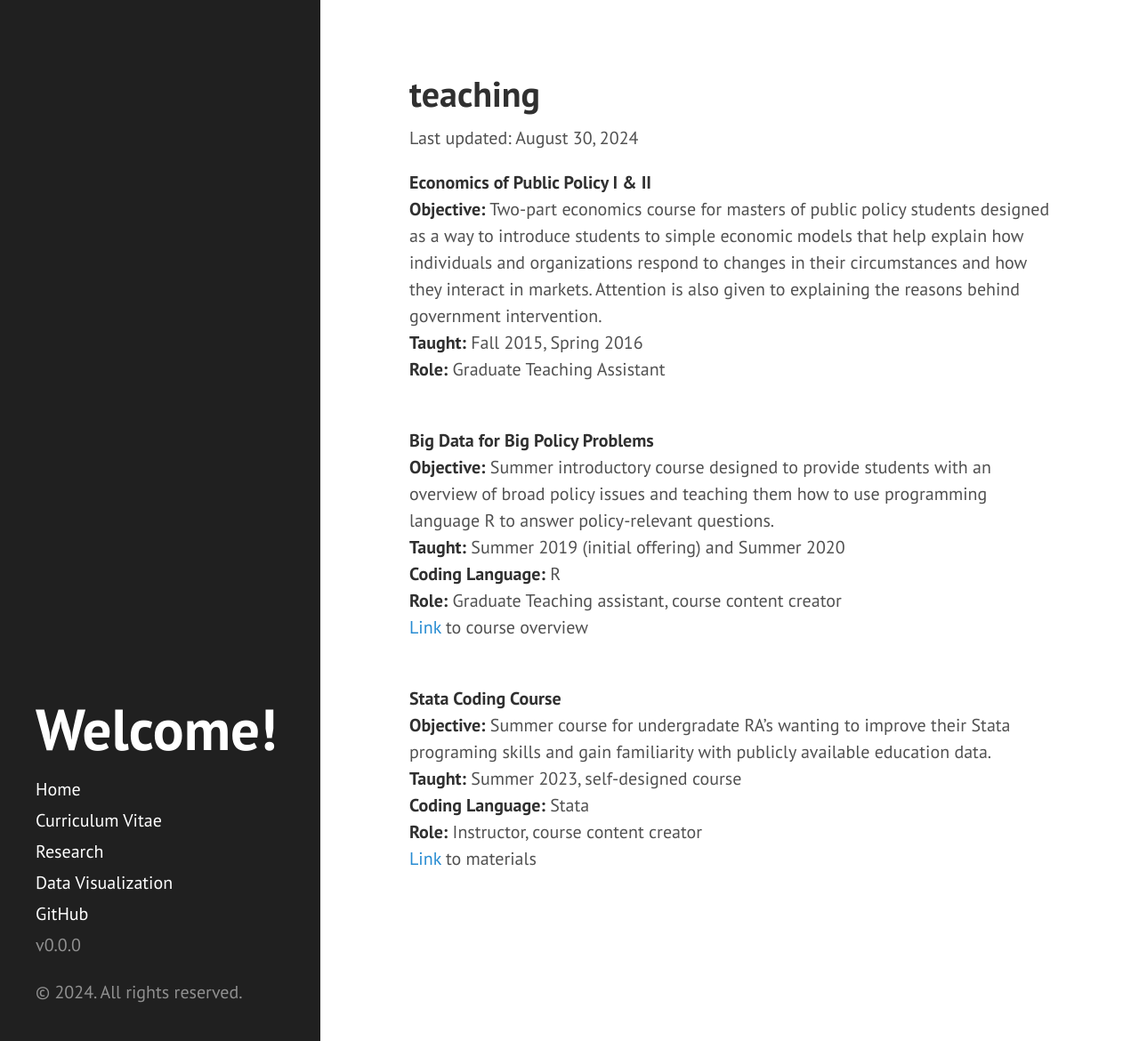
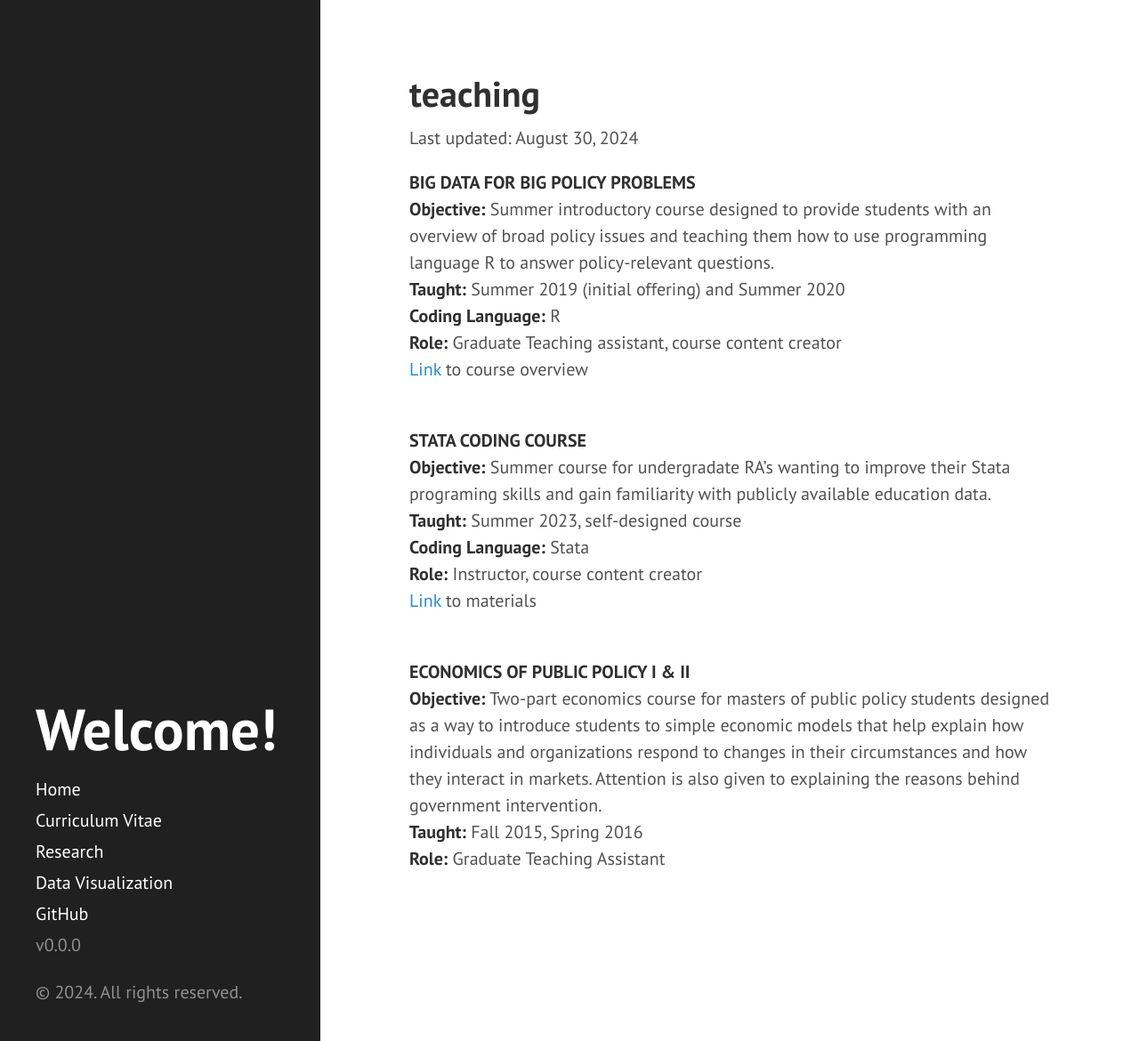
Before and after one commit to kcsadow/website, a Jekyll site: the page built from teaching.md, in a window 1280 px wide and 1170 px high. Shown: the whole window at 89% size. Built offline with Jekyll 4.4.1, drawn with Linux system fonts in a browser that asks for light colours.

```diff
--- a/teaching.md
+++ b/teaching.md
@@ -5,21 +5,21 @@ title: teaching
 
 Last updated: August 30, 2024
 
-**Economics of Public Policy I & II** <br>
-**Objective:** Two-part economics course for masters of public policy students designed as a way to introduce students to simple economic models that help explain how individuals and organizations respond to changes in their circumstances and how they interact in markets. Attention is also given to explaining the reasons behind government intervention. <br>
-**Taught:** Fall 2015, Spring 2016 <br>
-**Role:** Graduate Teaching Assistant <br> <br>
-
-**Big Data for Big Policy Problems** <br>
+**BIG DATA FOR BIG POLICY PROBLEMS** <br>
 **Objective:** Summer introductory course designed to provide students with an overview of broad policy issues and teaching them how to use programming language R to answer policy-relevant questions. <br>
 **Taught:** Summer 2019 (initial offering) and Summer 2020 <br>
 **Coding Language:** R <br>
 **Role:** Graduate Teaching assistant, course content creator <br>
 [Link](https://ecornell.cornell.edu/certificates/data-science-analytics/big-data-for-big-policy-problems/) to course overview <br> <br>
 
-**Stata Coding Course** <br>
+**STATA CODING COURSE** <br>
 **Objective:** Summer course for undergradate RA's wanting to improve their Stata programing skills and gain familiarity with publicly available education data.  <br>
 **Taught:** Summer 2023, self-designed course <br>
 **Coding Language:** Stata <br>
 **Role:** Instructor, course content creator <br>
 [Link](https://github.com/kcsadow/Stata-Coding-Class) to materials <br> <br>
+
+**ECONOMICS OF PUBLIC POLICY I & II** <br>
+**Objective:** Two-part economics course for masters of public policy students designed as a way to introduce students to simple economic models that help explain how individuals and organizations respond to changes in their circumstances and how they interact in markets. Attention is also given to explaining the reasons behind government intervention. <br>
+**Taught:** Fall 2015, Spring 2016 <br>
+**Role:** Graduate Teaching Assistant <br> <br>
```
